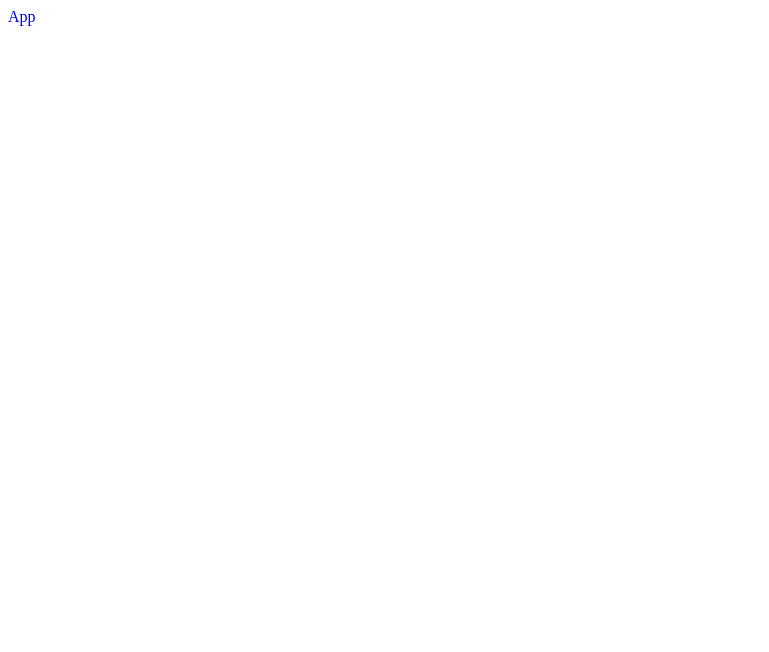
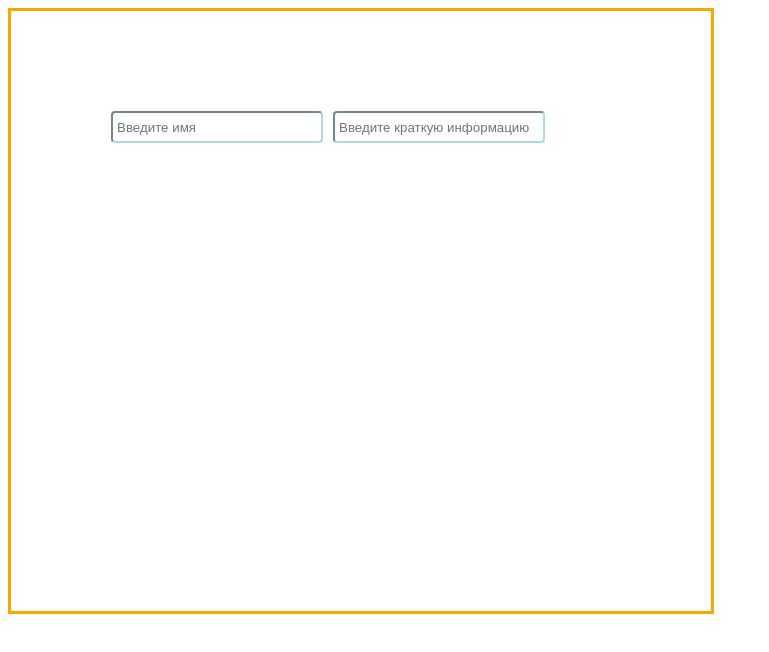
Before and after one commit to PulsarBITW/learnwepback-mono, a React app: page / in a window 1280 px wide. Shown: the top 652 px of the page, without its empty margins (0-769 px from the left). Built offline with nearby package versions, Linux system fonts and the light colour scheme.

Commit message:
css module

```diff
--- a/config/webpack/getLoaders.ts
+++ b/config/webpack/getLoaders.ts
@@ -8,10 +8,25 @@ export const getLoaders = (): ModuleOptions["rules"] => {
     exclude: /node_modules/,
   }; // ts loader из коробки умеет обращаться с jsx, если бы его не было то нужно было бы настроить babel-loader
 
-  const cssLoader = {
+  // TODO разобраться с css module
+
+  // const cssLoader = {
+  //   test: /\.css$/i,
+  //   loader: "css-loader",
+  //   options: {
+  //     modules: {
+  //       mode: "local",
+  //       auto: true,
+  //       exportGlobals: true,
+  //       localIdentName: "[path][name]__[local]--[hash:base64:5]",
+  //     },
+  //   },
+  // };
+
+  const allCssLoaders = {
     test: /\.css$/i,
     use: [MiniCssExtractPlugin.loader, "css-loader"],
   };
 
-  return [tsLoader, cssLoader];
+  return [tsLoader, allCssLoaders];
 };
--- a/src/components/features/App/index.tsx
+++ b/src/components/features/App/index.tsx
@@ -1,6 +1,39 @@
-import React from "react";
-import "./styled.css";
+import React, { useState } from "react";
+import * as classes from "./styled.module.css";
+
+interface UserInfo {
+  name: string;
+  about: string;
+}
 
 export const App = () => {
-  return <div className="backpack">App</div>;
+  const [userInfo, userInfoChanged] = useState<UserInfo>({
+    name: "",
+    about: "",
+  });
+
+  const userInputsHandler = (e: React.ChangeEvent<HTMLInputElement>) => {
+    userInfoChanged((prev) => ({ ...prev, [e.target.name]: e.target.value }));
+  };
+
+  return (
+    <div className={classes.wrapper}>
+      <div className={classes.inputsContainer}>
+        <input
+          className={classes.userInput}
+          name="name"
+          value={userInfo.name}
+          onChange={userInputsHandler}
+          placeholder="Введите имя"
+        />
+        <input
+          className={classes.userInput}
+          name="about"
+          value={userInfo.about}
+          onChange={userInputsHandler}
+          placeholder="Введите краткую информацию"
+        />
+      </div>
+    </div>
+  );
 };
--- a/src/components/features/App/styled.css
+++ /dev/null
@@ -1,3 +0,0 @@
-.backpack {
-  color: blue;
-}
--- /dev/null
+++ b/src/components/features/App/styled.module.css
@@ -0,0 +1,18 @@
+.wrapper {
+  width: 500px;
+  height: 400px;
+  border: 3px solid orange;
+  padding: 100px;
+}
+
+.inputsContainer {
+  display: flex;
+  gap: 10px;
+}
+.userInput {
+  width: 200px;
+  height: 20px;
+  border-radius: 4px;
+  padding: 4px;
+  border-color: lightblue;
+}
```
Also changed, not shown: src/typings.d.ts (added, +7 -0 lines).
